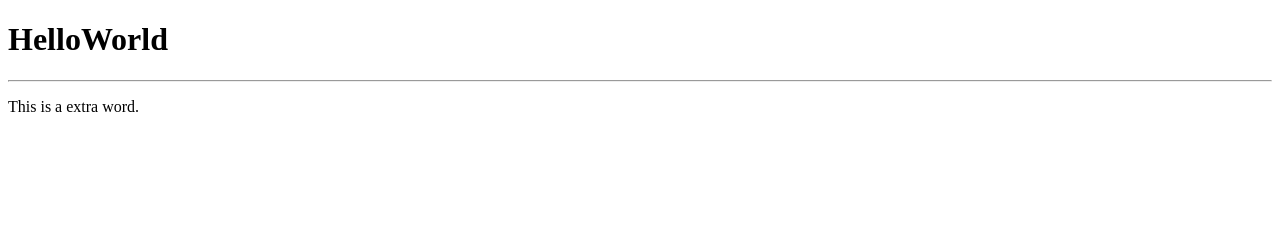
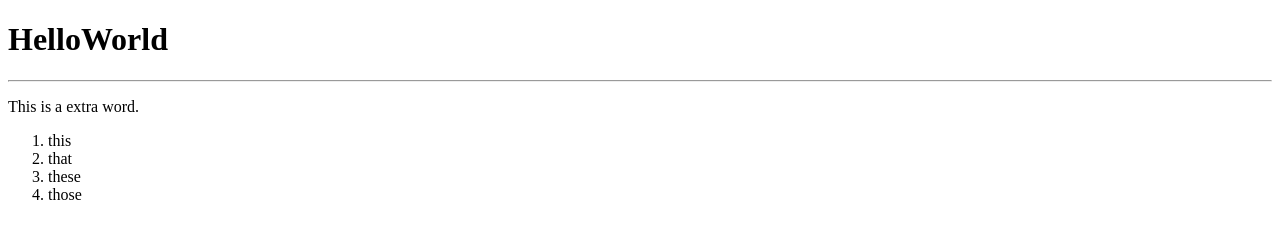
Before and after one commit to ThisIsNana/PythonClass, a plain HTML site: page index.html in a window 1280 px wide. Drawn offline with Linux system fonts and the light colour scheme.

Commit message:
5th Commit

```diff
--- a/index.html
+++ b/index.html
@@ -9,5 +9,11 @@
     <h1>HelloWorld</h1>
     <hr>
     <p>This is a extra word.</p>
+    <ol>
+        <li>this</li>
+        <li>that</li>
+        <li>these</li>
+        <li>those</li>
+    </ol>
 </body>
 </html>
```
Also changed, not shown: BranchNew1.txt (added).
